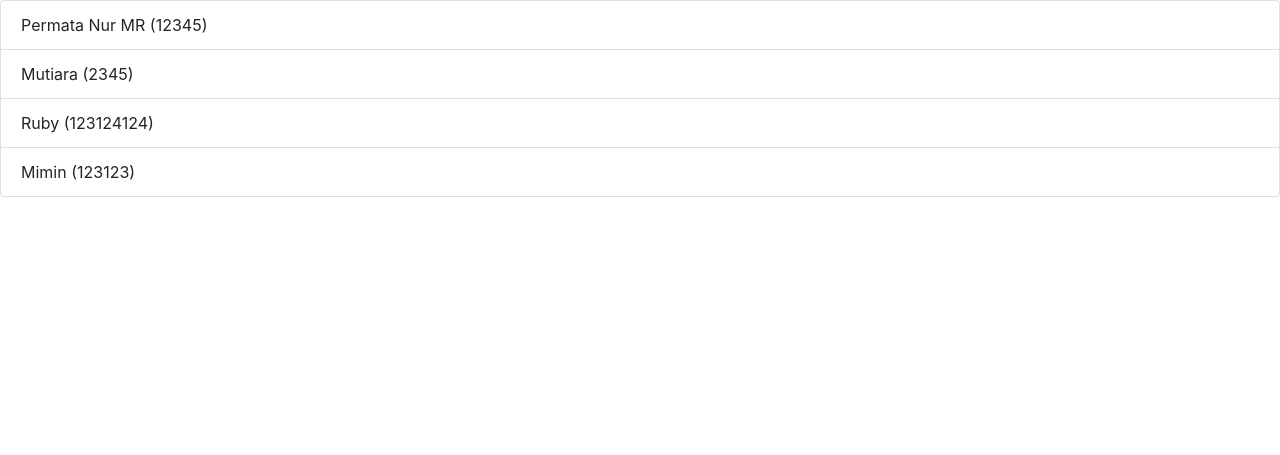
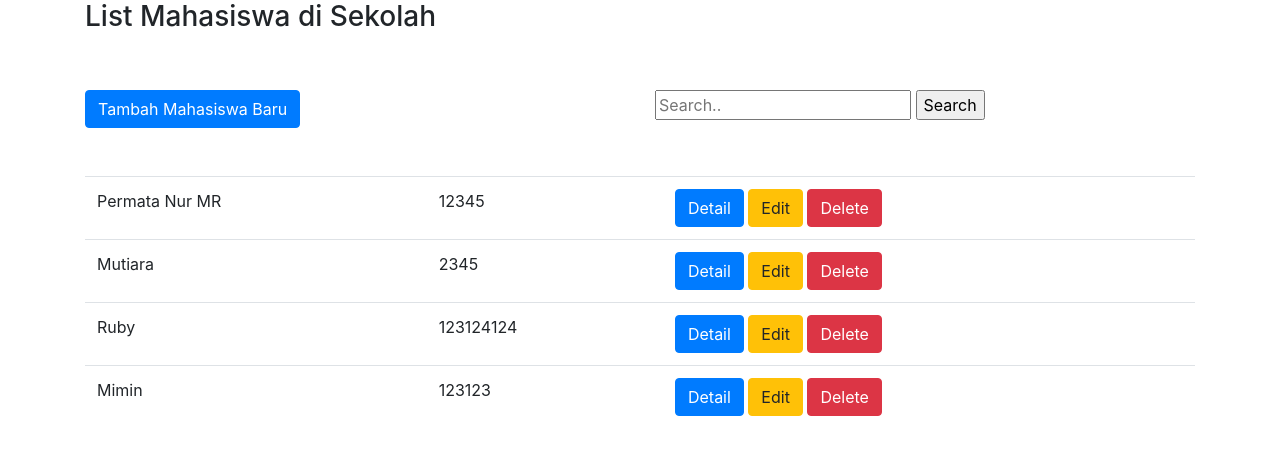
Before and after one commit to permatarizki/djangobasic, a Django app: page /portal/ in a window 1280 px wide. Shown: the top 455 px of the page. Run offline with Django 3.2, Linux system fonts and the light colour scheme; data comes from the database, SQL or seed files in the repository; both versions use the stored data as it was after the commit; some libraries are stand-ins or nearby versions.

Commit message:
add CRUD functionality

```diff
--- a/portalmahasiswa/templates/index.html
+++ b/portalmahasiswa/templates/index.html
@@ -11,11 +11,40 @@
     <title>Portal</title>
   </head>
   <body>
-    <ul class="list-group">
-        {% for item in semua_mahasiswa %}
-            <li class="list-group-item">{{item.nama_mahasiswa}} ({{item.nomor_siswa}})</li>
-        {% endfor %}
-      </ul>
+    <div class="container">
+      <h3>List Mahasiswa di Sekolah </h3><br><br>
+
+      <div class="row">
+        <div class="col float-left">
+          <a class="btn btn-primary" href="{% url 'mahasiswa_create' %}" role="button">Tambah Mahasiswa Baru</a>
+        </div>
+        <div class="col float-right">
+          <form action="{% url 'portal' %}">
+            <input name="keyword" type="text" placeholder="Search..">
+            <input type="submit" value="Search">
+          </form>
+        </div>
+      </div>
+
+      <br><br>
+
+      <table class="table">
+        <tbody>
+          {% for item in semua_mahasiswa %}
+          <tr>
+            <td>{{item.nama_mahasiswa}}</td>
+            <td>{{item.nomor_siswa}}</td>
+            <td>
+              <a class="btn btn-primary" href="{% url 'mahasiswa_detail' item.id %}" role="button">Detail</a>
+              <a class="btn btn-warning" href="{% url 'mahasiswa_update' item.id %}" role="button">Edit</a>
+              <a class="btn btn-danger" href="{% url 'mahasiswa_delete' item.id %}" role="button">Delete</a>
+            </td>
+          </tr>
+          {% endfor %}
+        </tbody>
+      </table>
+
+    </div>
 
 
     <!-- Optional JavaScript -->
--- a/portalmahasiswa/urls.py
+++ b/portalmahasiswa/urls.py
@@ -1,7 +1,10 @@
 from django.urls import path
 from portalmahasiswa import views
 
-
 urlpatterns = [
     path('', views.portal, name="portal"),
+    path('mahasiswa/detail/<int:pk>', views.MahasiswaDetailView.as_view(), name="mahasiswa_detail"),
+    path('mahasiswa/update/<int:pk>', views.MahasiswaUpdateView.as_view(), name="mahasiswa_update"),
+    path('mahasiswa/delete/<int:pk>', views.MahasiswaDeleteView.as_view(), name="mahasiswa_delete"),
+    path('mahasiswa/create/', views.MahasiswaCreateView.as_view(), name="mahasiswa_create"),
 ]
--- a/portalmahasiswa/views.py
+++ b/portalmahasiswa/views.py
@@ -1,12 +1,40 @@
 from django.shortcuts import render
 from portalmahasiswa import models
+from portalmahasiswa.forms import MahasiswaForm
+from django.urls import reverse_lazy
+from django.views.generic.detail import DetailView
+from django.views.generic.edit import CreateView, UpdateView, DeleteView
 
 # Create your views here.
 
 def portal(request):
     semua_mahasiswa = models.Mahasiswa.objects.all()
     # print(semua_mahasiswa)
+    def post(self, request):
+        print(request.POST.get('keyword', ''))
+
 
     return render(request, 'index.html', {
         'semua_mahasiswa': semua_mahasiswa,
     })
+
+class MahasiswaDetailView(DetailView):
+    model = models.Mahasiswa
+    template_name = "detail_mahasiswa.html"
+
+class MahasiswaCreateView(CreateView):
+    model = models.Mahasiswa
+    template_name = "create_mahasiswa.html"
+    form_class = MahasiswaForm
+    success_url = reverse_lazy('portal')
+
+class MahasiswaUpdateView(UpdateView):
+    model = models.Mahasiswa
+    template_name = "update_mahasiswa.html"
+    form_class = MahasiswaForm
+    success_url = reverse_lazy('portal')
+
+class MahasiswaDeleteView(DeleteView):
+    model = models.Mahasiswa
+    template_name = "delete_confirm_mahasiswa.html"
+    success_url = reverse_lazy('portal')
```
Also changed, not shown: portalmahasiswa/forms.py (added, +7 -0 lines), portalmahasiswa/templates/create_mahasiswa.html (added, +11 -0 lines), portalmahasiswa/templates/delete_confirm_mahasiswa.html (added, +24 -0 lines), portalmahasiswa/templates/detail_mahasiswa.html (added, +15 -0 lines), portalmahasiswa/templates/update_mahasiswa.html (added, +11 -0 lines), db.sqlite3, 3 other files.
